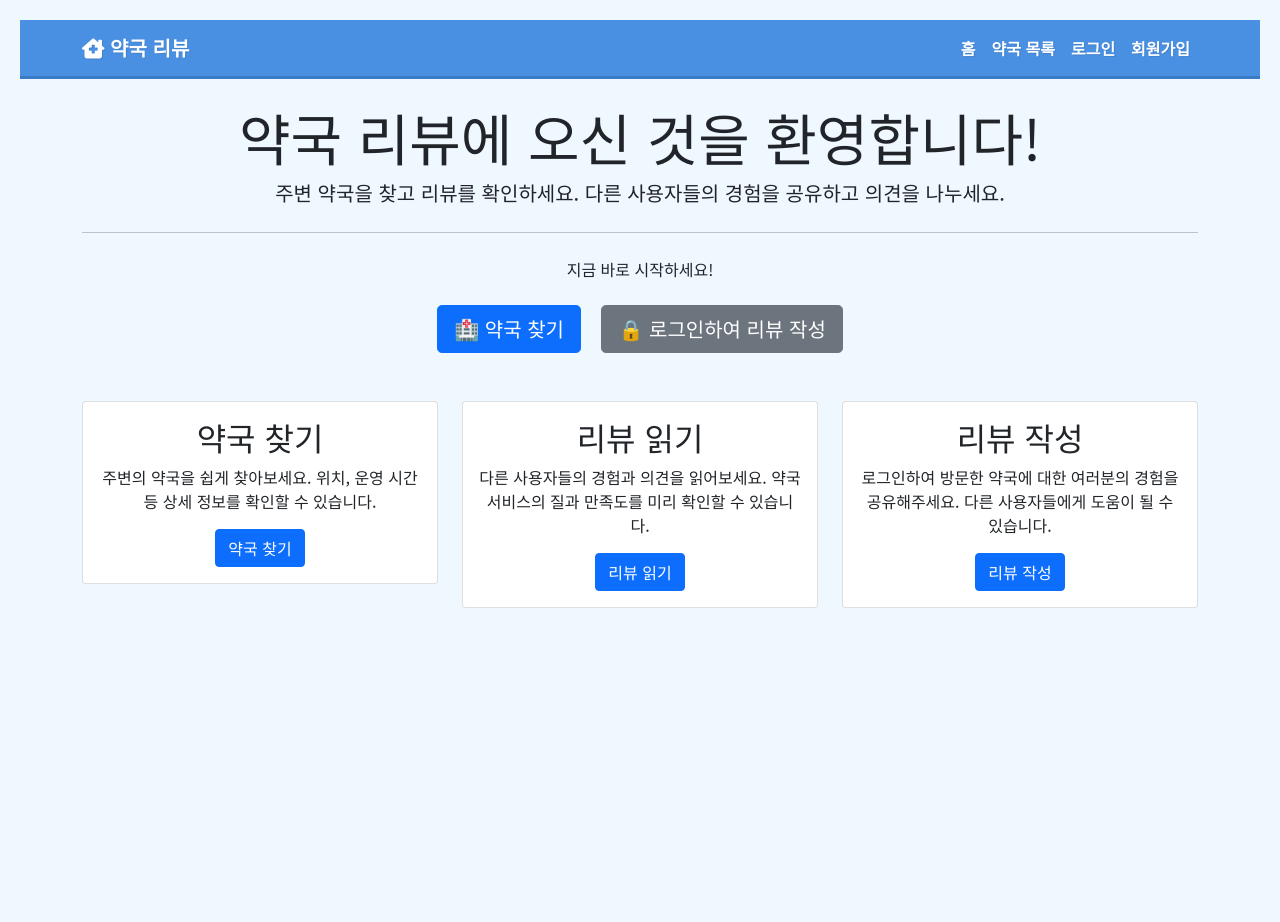
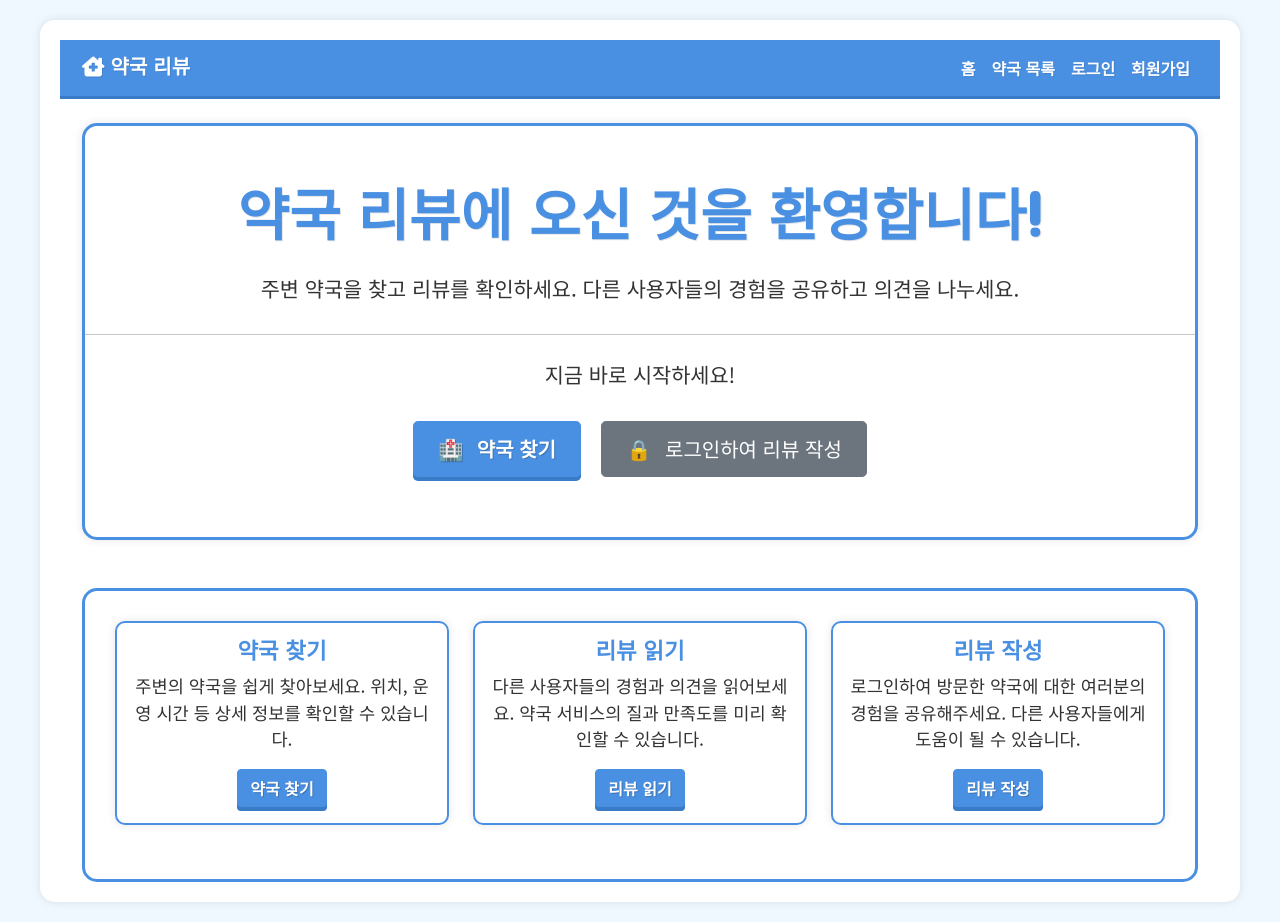
Before and after one commit to jhw240715/proj1_pharmacyapp, a Django app: page / in a window 1280 px wide. Before the commit the page ends 608 px from the top, so only its background shows below. Run offline with Django 5.2, Linux system fonts and the light colour scheme.

```diff
--- a/pharmacyapp/urls.py
+++ b/pharmacyapp/urls.py
@@ -1,7 +1,8 @@
 from django.urls import path
 from . import views
 from .views import CustomLoginView, BoardUpdateView
-
+from django.conf import settings
+from django.conf.urls.static import static
 
 urlpatterns = [
     path('', views.home, name='home'),
@@ -28,3 +29,6 @@ urlpatterns = [
     path('visualize_scores/', views.visualize_scores, name='visualize_scores'),
     path('visualize_scores_page/', views.visualize_scores_page, name='visualize_scores_page'),
     ]
+
+if settings.DEBUG:
+    urlpatterns += static(settings.STATIC_URL, document_root=settings.STATIC_ROOT)
--- a/static/css/styles.css
+++ b/static/css/styles.css
@@ -2,6 +2,19 @@ body {
     font-family: 'Noto Sans KR', sans-serif;
     background-color: #f0f8ff;
     padding: 20px;
+}
+
+.content-container {
+    background-color: #ffffff;
+    border-radius: 15px;
+    padding: 20px;
+    margin: 0 auto;
+    max-width: 1200px;
+    box-shadow: 0 0 10px rgba(0,0,0,0.1);
+}
+
+h1, h2, h3, h4, h5, h6, .navbar-brand {
+    font-family: 'Jua', sans-serif;
 }
 
 .navbar {
@@ -15,38 +28,30 @@ body {
     text-shadow: 1px 1px 0 rgba(0,0,0,0.1);
 }
 
-.login-container {
+.home-header {
     background-color: #ffffff;
+    border: 3px solid #4a90e2;
     border-radius: 15px;
-    padding: 30px;
-    margin: 50px auto;
-    max-width: 400px;
     box-shadow: 0 0 10px rgba(0,0,0,0.1);
-    border: 3px solid #4a90e2;
+    padding: 60px 0;
+    margin-bottom: 30px;
 }
 
-.login-title {
-    font-family: 'Jua', sans-serif;
+.home-header h1 {
+    font-size: 3.5rem;
+    font-weight: bold;
+    margin-bottom: 20px;
     color: #4a90e2;
-    text-align: center;
-    margin-bottom: 30px;
-    font-size: 2rem;
-    font-weight: bold;
+    text-shadow: 1px 1px 0 rgba(0,0,0,0.1);
 }
 
-.form-label {
-    font-weight: bold;
+.home-header p {
+    font-size: 1.3rem;
+    margin-bottom: 30px;
     color: #333;
 }
 
-.form-control {
-    border: 2px solid #4a90e2;
-    border-radius: 5px;
-    padding: 10px;
-    margin-bottom: 20px;
-}
-
-.btn-login {
+.btn-primary {
     background-color: #4a90e2;
     border-color: #4a90e2;
     color: #fff;
@@ -56,30 +61,58 @@ body {
     transition: all 0.3s ease;
     position: relative;
     top: 0;
-    width: 100%;
-    padding: 10px;
-    font-size: 1.1rem;
 }
 
-.btn-login:hover {
+.btn-primary:hover {
     background-color: #3a7bc8;
     border-color: #3a7bc8;
     top: 2px;
     box-shadow: 0 2px 0 #2a6cb8;
 }
 
-.signup-link {
-    text-align: center;
-    margin-top: 20px;
-    font-size: 0.9rem;
+.btn-icon {
+    display: inline-block;
+    margin-right: 8px;
+    transition: transform 0.3s ease;
 }
 
-.signup-link a {
-    color: #4a90e2;
-    text-decoration: none;
-    font-weight: bold;
+.btn-primary:hover .btn-icon {
+    transform: scale(1.1);
 }
 
-.signup-link a:hover {
-    text-decoration: underline;
+.btn-lg {
+    font-size: 1.25rem;
+    padding: 0.75rem 1.5rem;
 }
+
+.card {
+    border: 2px solid #4a90e2;
+    border-radius: 10px;
+    background-color: #ffffff;
+    box-shadow: 0 0 10px rgba(0,0,0,0.1);
+    transition: all 0.3s ease;
+}
+
+.card:hover {
+    transform: translateY(-5px);
+    box-shadow: 0 6px 12px rgba(0,0,0,.1);
+}
+
+.card-title {
+    color: #4a90e2;
+    font-weight: bold;
+    font-size: 1.4rem;
+}
+
+.card-text {
+    color: #333;
+    font-size: 1.1rem;
+}
+
+.content-wrapper {
+    background-color: #ffffff;
+    padding: 30px;
+    border-radius: 15px;
+    margin-top: 30px;
+    border: 3px solid #4a90e2;
+}
--- a/templates/base.html
+++ b/templates/base.html
@@ -1,5 +1,4 @@
 {% load static %}
-<!DOCTYPE html>
 <html lang="ko">
 <head>
     <meta charset="UTF-8">
```
Also changed, not shown: pharmacyapp/forms.py (+7 -0 lines), pharmacyapp/views.py (+14 -27 lines).
